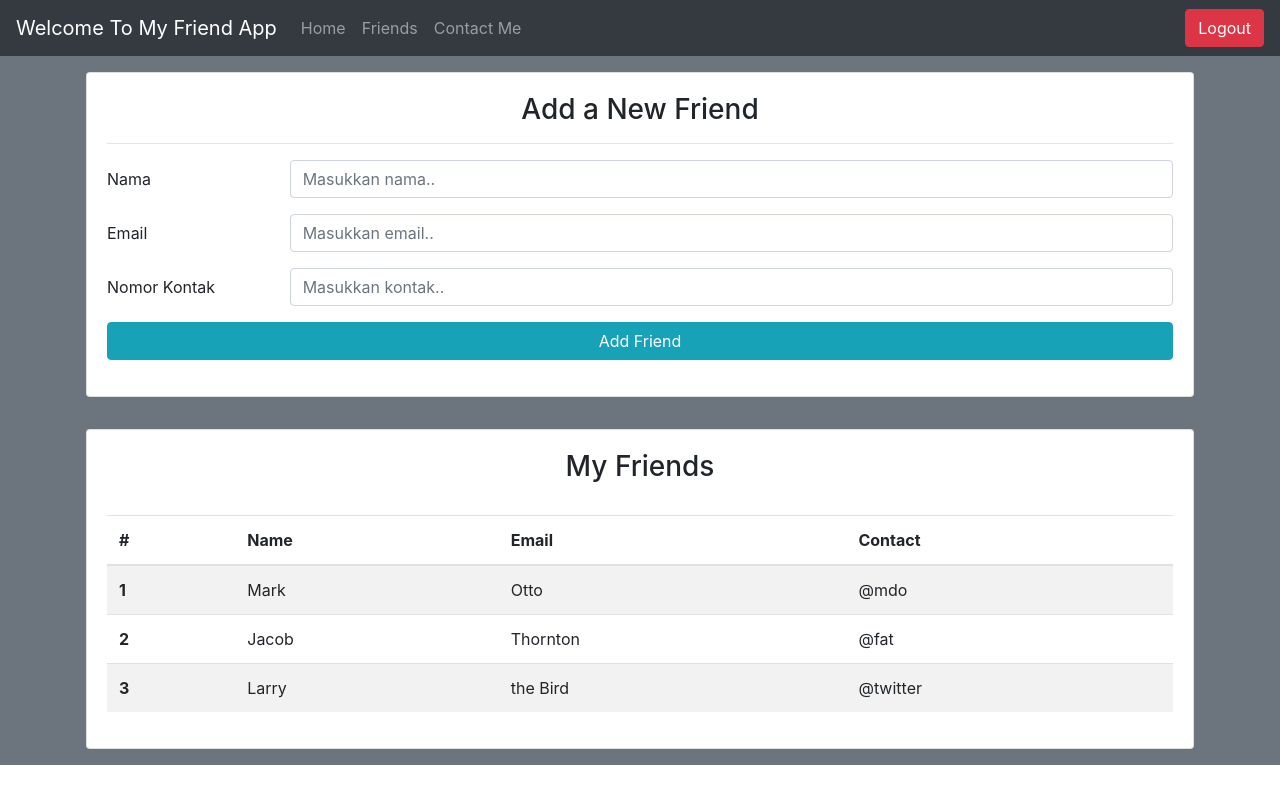
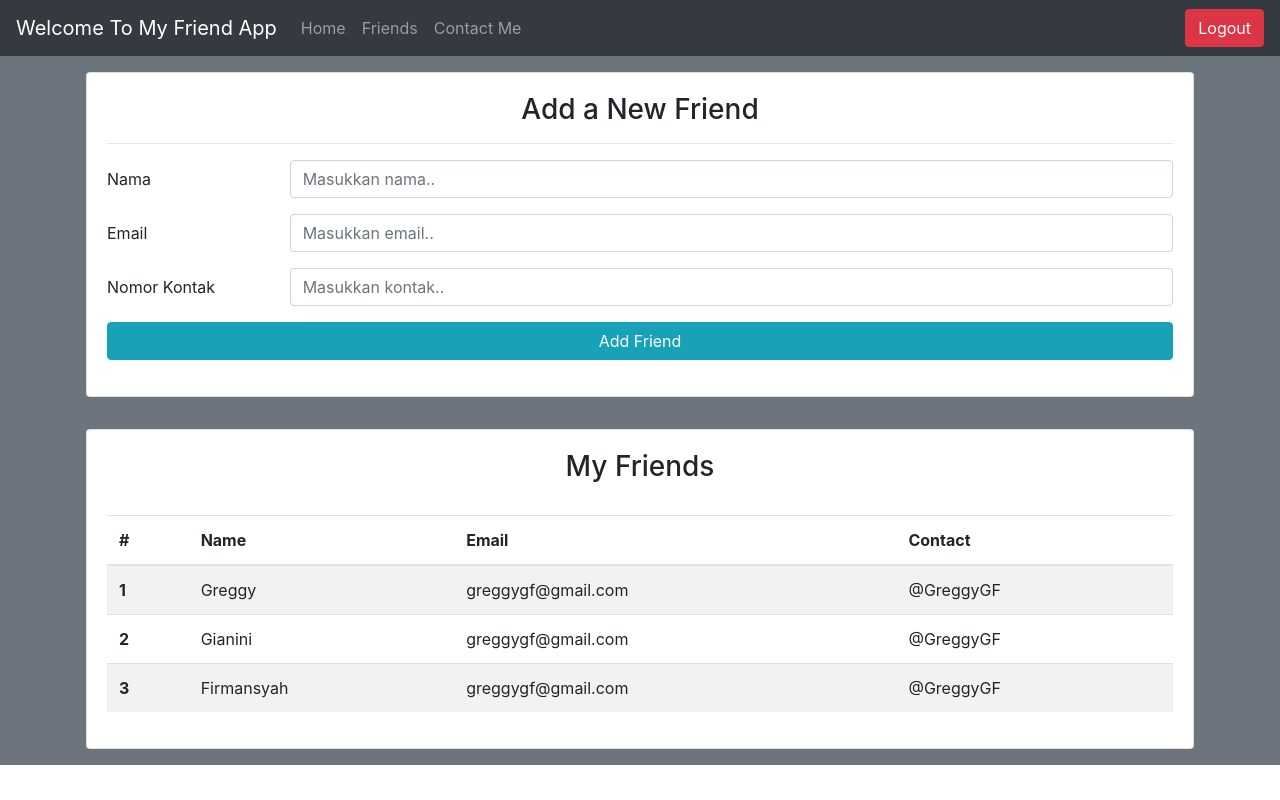
Before and after one commit to bluohazard/uas-pwl, an Angular app: page /friends in a window 1280 px wide. Built offline with nearby package versions, Linux system fonts and the light colour scheme.

Commit message:
add friend form

```diff
--- a/src/app/friends/friends.component.html
+++ b/src/app/friends/friends.component.html
@@ -10,26 +10,29 @@
             <hr>
             <form>
               <div class="form-group row">
-                <label for="inputEmail3" class="col-sm-2 col-form-label">Nama</label>
+                <label for="inputNama" class="col-sm-2 col-form-label">Nama</label>
                 <div class="col-sm-10">
-                  <input type="email" class="form-control" id="inputEmail3" placeholder="Masukkan nama..">
+                  <input type="text" class="form-control" (input)="nama=$event.target.value"
+                    placeholder="Masukkan nama..">
                 </div>
               </div>
               <div class="form-group row">
-                <label for="inputPassword3" class="col-sm-2 col-form-label">Email</label>
+                <label for="inputEmail" class="col-sm-2 col-form-label">Email</label>
                 <div class="col-sm-10">
-                  <input type="password" class="form-control" id="inputPassword3" placeholder="Masukkan email..">
+                  <input type="email" class="form-control" (input)="email=$event.target.value"
+                    placeholder="Masukkan email..">
                 </div>
               </div>
               <div class="form-group row">
-                <label for="inputPassword3" class="col-sm-2 col-form-label">Nomor Kontak</label>
+                <label for="inputKontak" class="col-sm-2 col-form-label">Nomor Kontak</label>
                 <div class="col-sm-10">
-                  <input type="password" class="form-control" id="inputPassword3" placeholder="Masukkan kontak..">
+                  <input type="number" class="form-control" (input)="contact=$event.target.value"
+                    placeholder="Masukkan kontak..">
                 </div>
               </div>
               <div class="form-group row">
                 <div class="col-sm-12">
-                  <button type="submit" class="btn btn-info btn-block">Add Friend</button>
+                  <button type="submit" class="btn btn-info btn-block" (click)="addFriend()">Add Friend</button>
                 </div>
               </div>
             </form>
@@ -56,23 +59,11 @@
                 </tr>
               </thead>
               <tbody>
-                <tr>
-                  <th scope="row">1</th>
-                  <td>Mark</td>
-                  <td>Otto</td>
-                  <td>@mdo</td>
-                </tr>
-                <tr>
-                  <th scope="row">2</th>
-                  <td>Jacob</td>
-                  <td>Thornton</td>
-                  <td>@fat</td>
-                </tr>
-                <tr>
-                  <th scope="row">3</th>
-                  <td>Larry</td>
-                  <td>the Bird</td>
-                  <td>@twitter</td>
+                <tr *ngFor="let friend of friends; let i = index">
+                  <th scope="row">{{ i+1 }}</th>
+                  <td>{{ friend.name }}</td>
+                  <td>{{ friend.email }}</td>
+                  <td>{{ friend.contact }}</td>
                 </tr>
               </tbody>
             </table>
--- a/src/app/friends/friends.component.ts
+++ b/src/app/friends/friends.component.ts
@@ -7,6 +7,20 @@ import { Component, OnInit } from '@angular/core';
 })
 export class FriendsComponent implements OnInit {
 
+  friends = [
+    { name: 'Greggy', email: 'greggygf@gmail.com', contact: '@GreggyGF' },
+    { name: 'Gianini', email: 'greggygf@gmail.com', contact: '@GreggyGF' },
+    { name: 'Firmansyah', email: 'greggygf@gmail.com', contact: '@GreggyGF' },
+  ];
+
+  nama: string;
+  email: string;
+  contact: string;
+
+  addFriend() {
+    this.friends.push({ name: this.nama, email: this.email, contact: this.contact });
+  }
+
   constructor() { }
 
   ngOnInit() {
```
